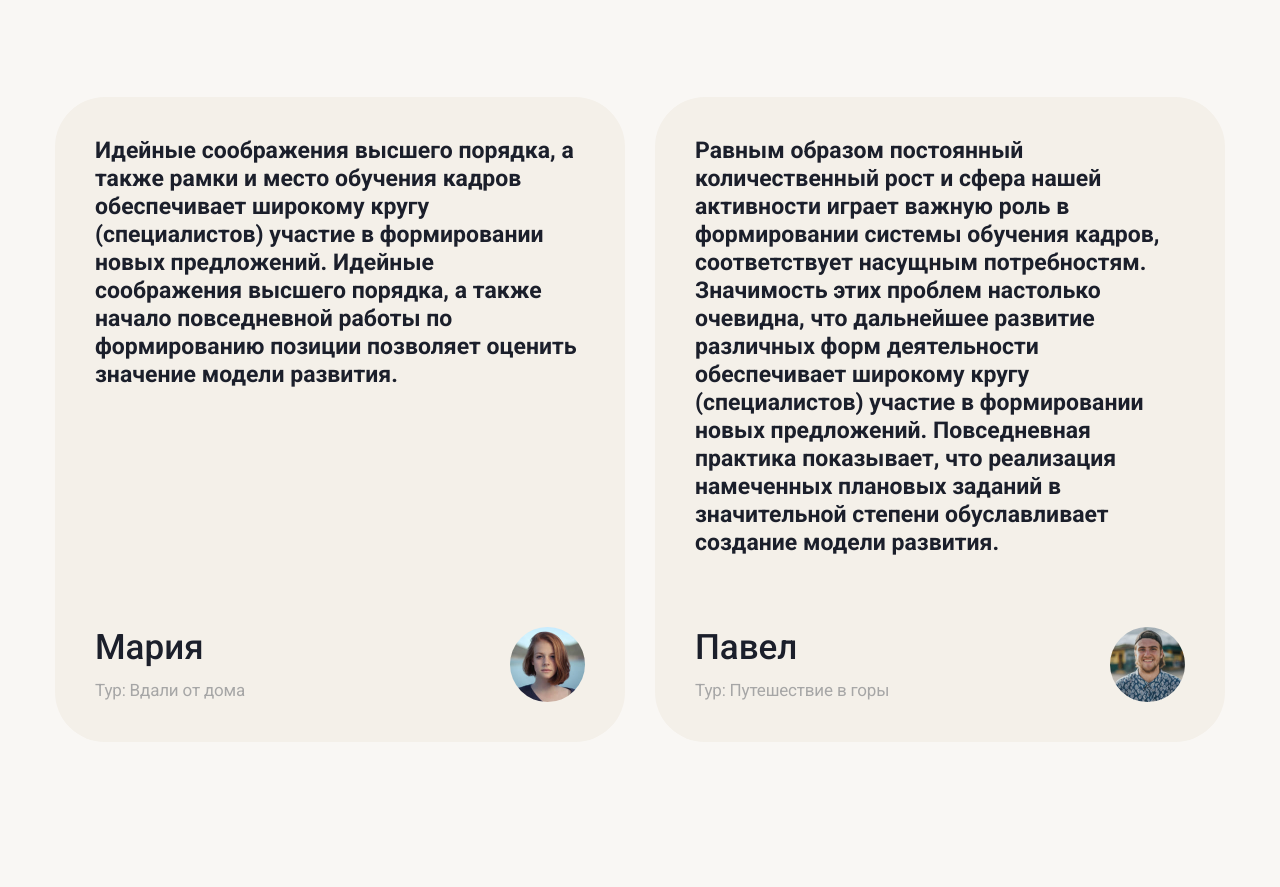
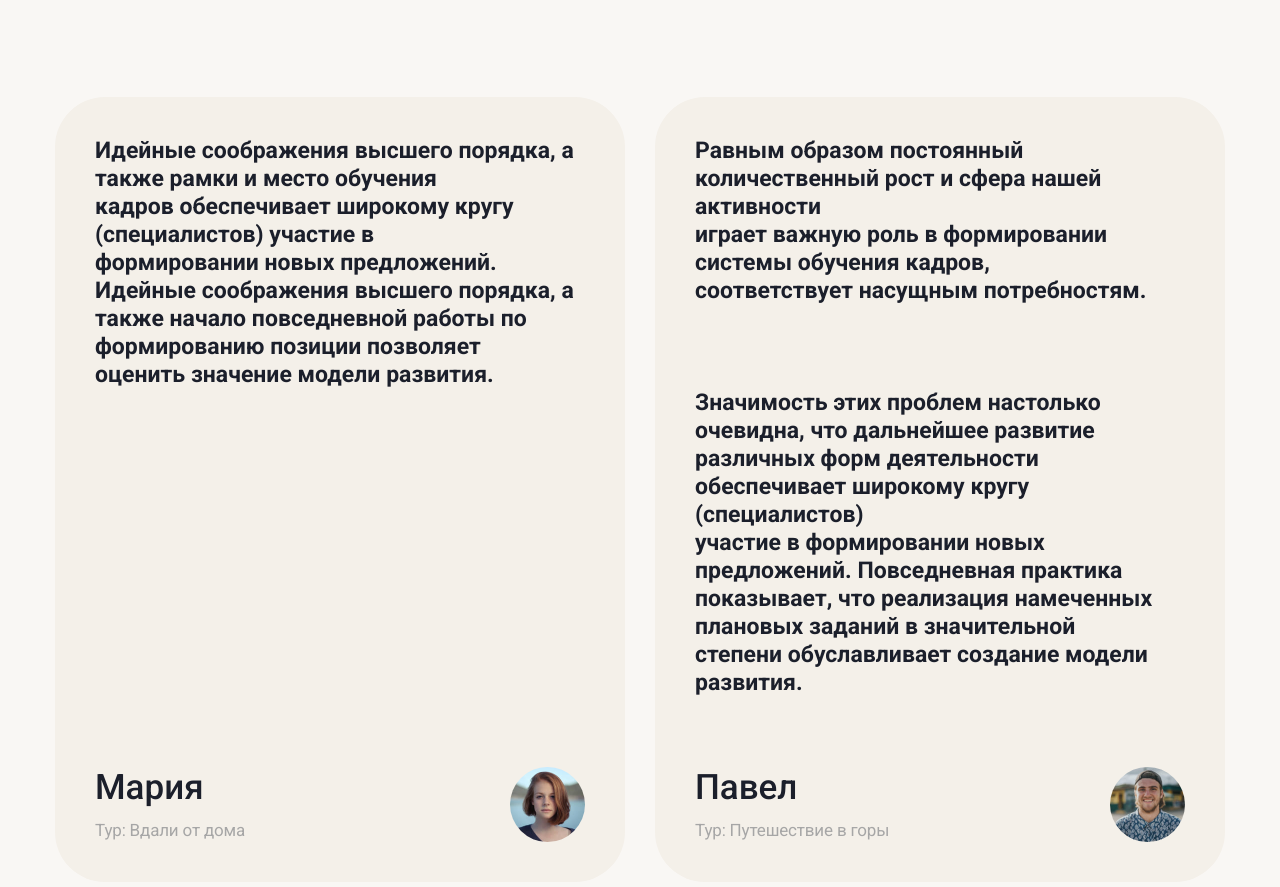
Before and after one commit to AlexZigma/your-tour-nextjs, a Next.js app: page / in a window 1280 px wide. Shown: the part 3920-4807 px from the top of the page. Built offline with nearby package versions, Linux system fonts and the light colour scheme.

Commit message:
add Reviews: styles for review text

```diff
--- a/src/components/pages/HomePage/Reviews/ReviewCard.js
+++ b/src/components/pages/HomePage/Reviews/ReviewCard.js
@@ -5,7 +5,7 @@ export default function ReviewCard({ title, subtitle, img, children }) {
     return (
         <div className={`${styles['review-card']}`}>
             <div className={`${['review-card__top']}`}>
-                <p className="p-big">
+                <p className={`p-big ${styles['review-card__text']}`}>
                     {children}
                 </p>
             </div>
--- a/src/components/pages/HomePage/Reviews/Reviews.module.scss
+++ b/src/components/pages/HomePage/Reviews/Reviews.module.scss
@@ -48,6 +48,10 @@
     color: var(--gray-300);
   }
 
+  &__text {
+    white-space: pre-line;
+  }
+
   &__img {
     height: 75px;
     aspect-ratio: 1;
```
